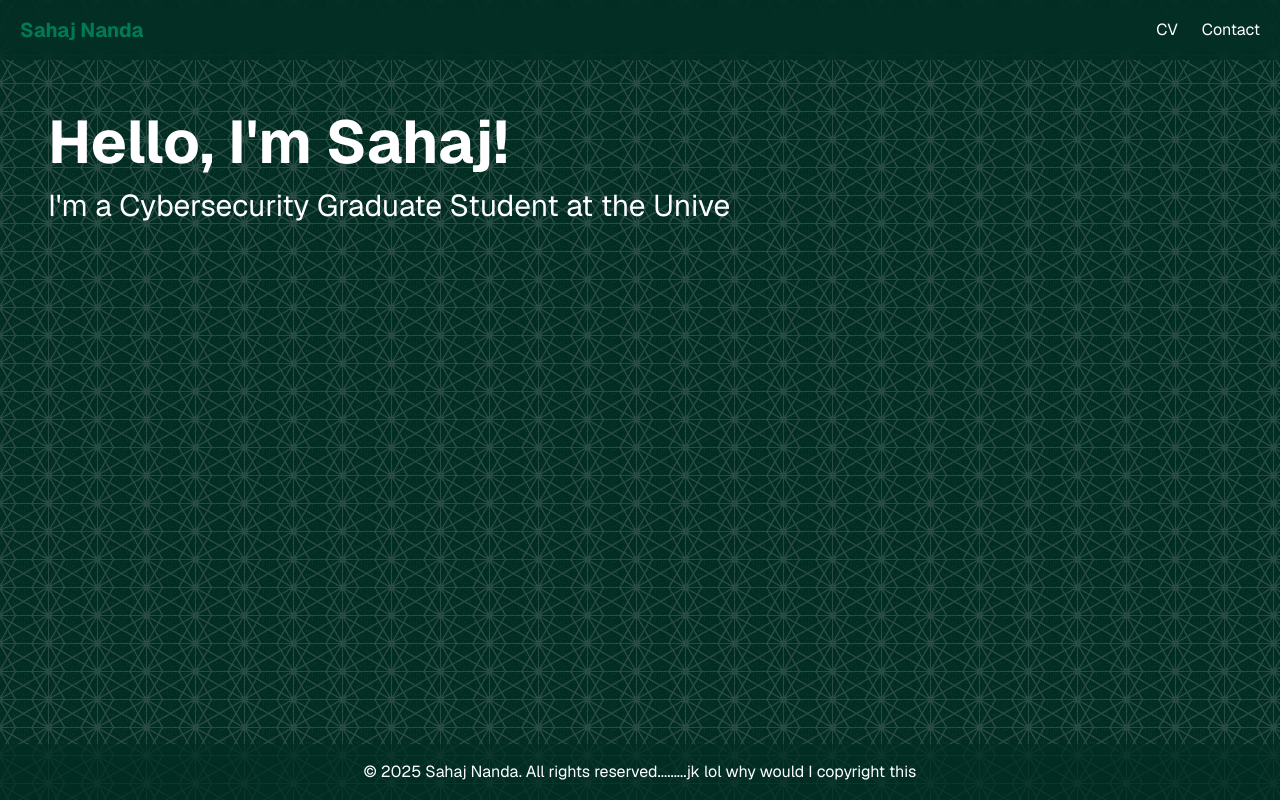
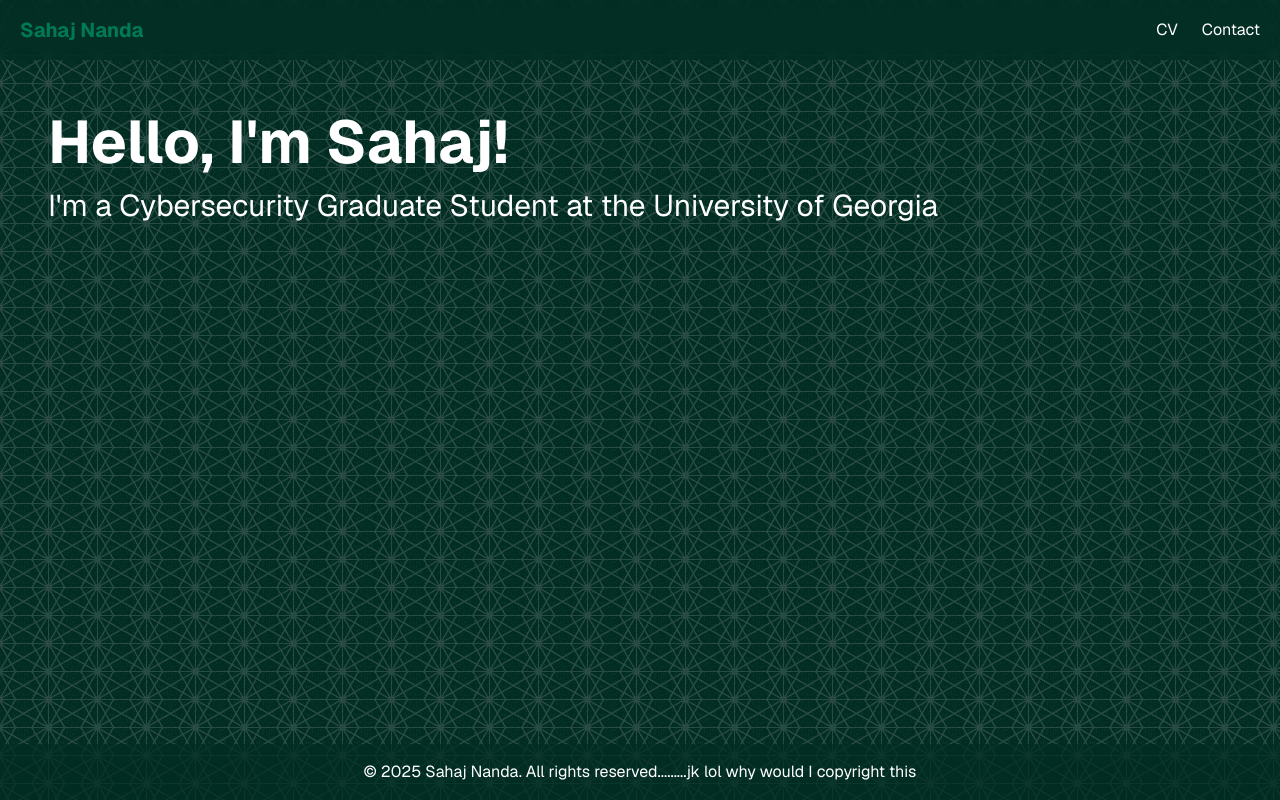
Before and after one commit to SahajNanda/SahajNanda, a Next.js app in the folder sahajnanda/: page / in a window 1280 px wide. Built offline with nearby package versions, Linux system fonts and the light colour scheme.

Commit message:
faster typing

```diff
--- a/sahajnanda/src/app/page.tsx
+++ b/sahajnanda/src/app/page.tsx
@@ -10,7 +10,7 @@ export default function Home() {
         <h1 className="text-6xl font-bold">
           <ReactTyped
             strings={["Hello, I'm Sahaj!"]}
-            typeSpeed={80}
+            typeSpeed={60}
             backSpeed={20}
             cursorChar="|"
             showCursor={false}
@@ -19,10 +19,10 @@ export default function Home() {
         <p className="mt-4 text-3xl">
           <ReactTyped
             strings={["I'm a Cybersecurity Graduate Student at the University of Georgia"]}
-            typeSpeed={40}
+            typeSpeed={20}
             backSpeed={20}
             cursorChar="|"
-            startDelay={3000}
+            startDelay={2500}
             showCursor={false}
           />
         </p>
```
